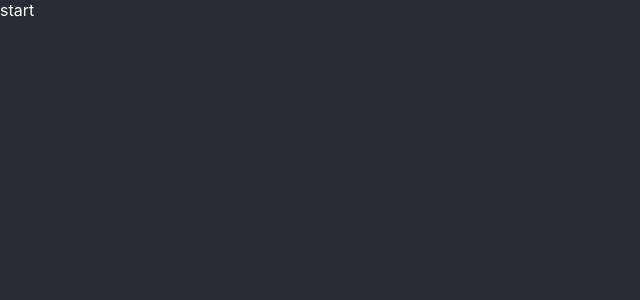
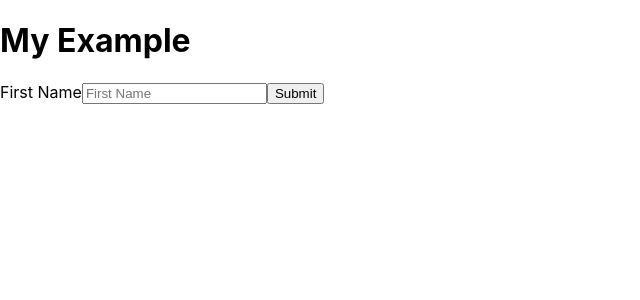
Before and after one commit to amina-deriv/visiting_card, a React (Create React App) app: page / in a window 1280 px wide. Shown: the top 300 px of the page, without its empty margins (0-640 px from the left). Built offline with nearby package versions, Linux system fonts and the light colour scheme.

Commit message:
formik sample test

```diff
--- a/package.json
+++ b/package.json
@@ -10,6 +10,7 @@
     "@types/node": "^16.11.21",
     "@types/react": "^17.0.38",
     "@types/react-dom": "^17.0.11",
+    "formik": "^2.2.9",
     "react": "^17.0.2",
     "react-dom": "^17.0.2",
     "react-scripts": "5.0.0",
--- a/src/App.tsx
+++ b/src/App.tsx
@@ -1,11 +1,10 @@
 import React from 'react';
 import style from './App.module.scss';
+import { MyApp } from './components/form/form'
 
 function App() {
   return (
-    <div className={style.app}>
-       <div className={style.start}>start</div>
-    </div>
+    <MyApp />
   );
 }
 
--- /dev/null
+++ b/src/components/form/form.tsx
@@ -0,0 +1,36 @@
+import * as React from 'react';
+import {
+    Formik,
+    FormikHelpers,
+    FormikProps,
+    Form,
+    Field,
+    FieldProps,
+} from 'formik';
+
+interface MyFormValues {
+    firstName: string;
+}
+
+export const MyApp: React.FC<{}> = () => {
+    const initialValues: MyFormValues = { firstName: '' };
+    return (
+        <div>
+            <h1>My Example</h1>
+            <Formik
+                initialValues={initialValues}
+                onSubmit={(values, actions) => {
+                    console.log({ values, actions });
+                    alert(JSON.stringify(values, null, 2));
+                    actions.setSubmitting(false);
+                }}
+            >
+                <Form>
+                    <label htmlFor="firstName">First Name</label>
+                    <Field id="firstName" name="firstName" placeholder="First Name" />
+                    <button type="submit">Submit</button>
+                </Form>
+            </Formik>
+        </div>
+    );
+};
```
Also changed, not shown: src/components/form/form.scss (added), 1 other file (tests, documents, lock files or other folders).
